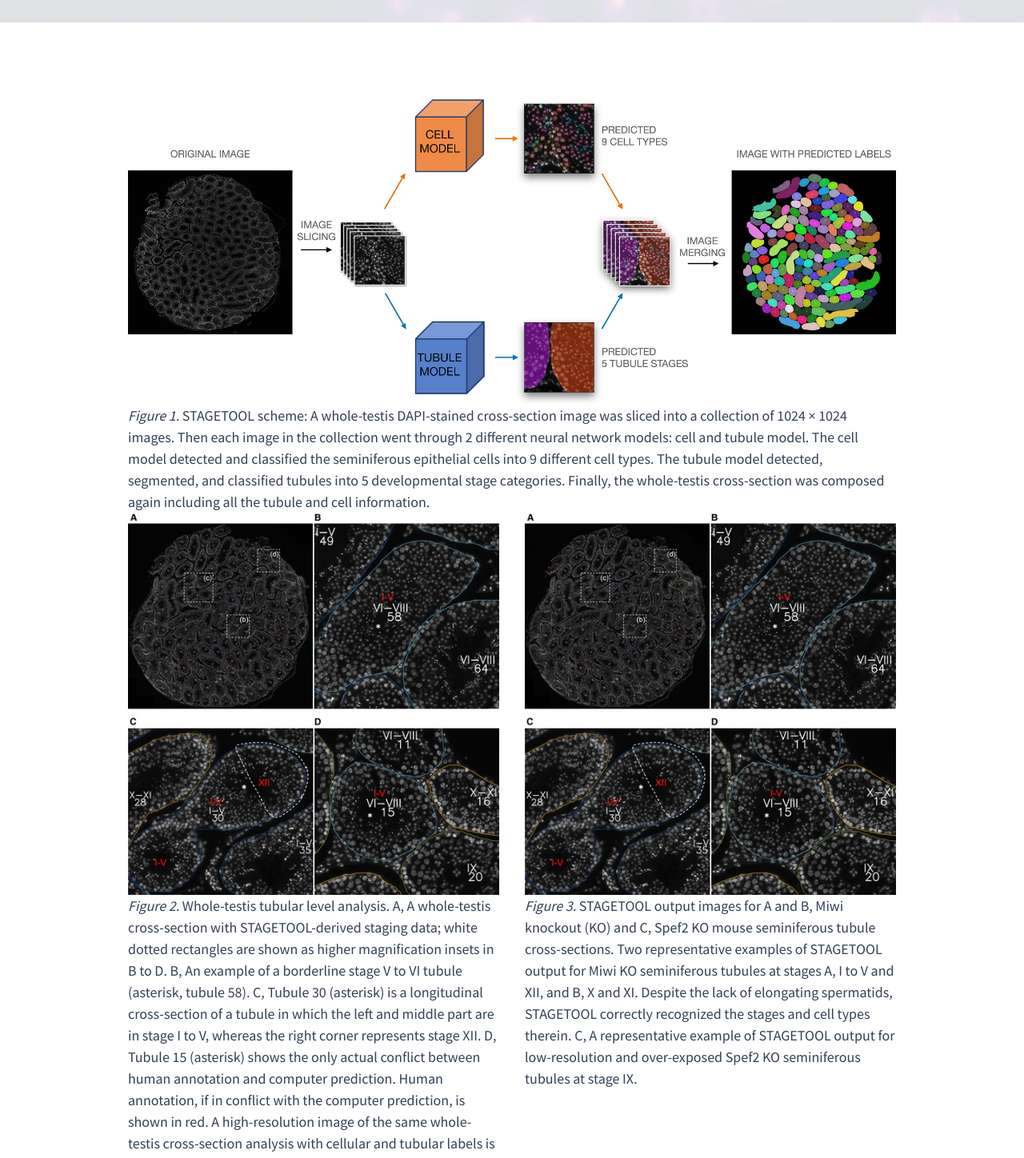
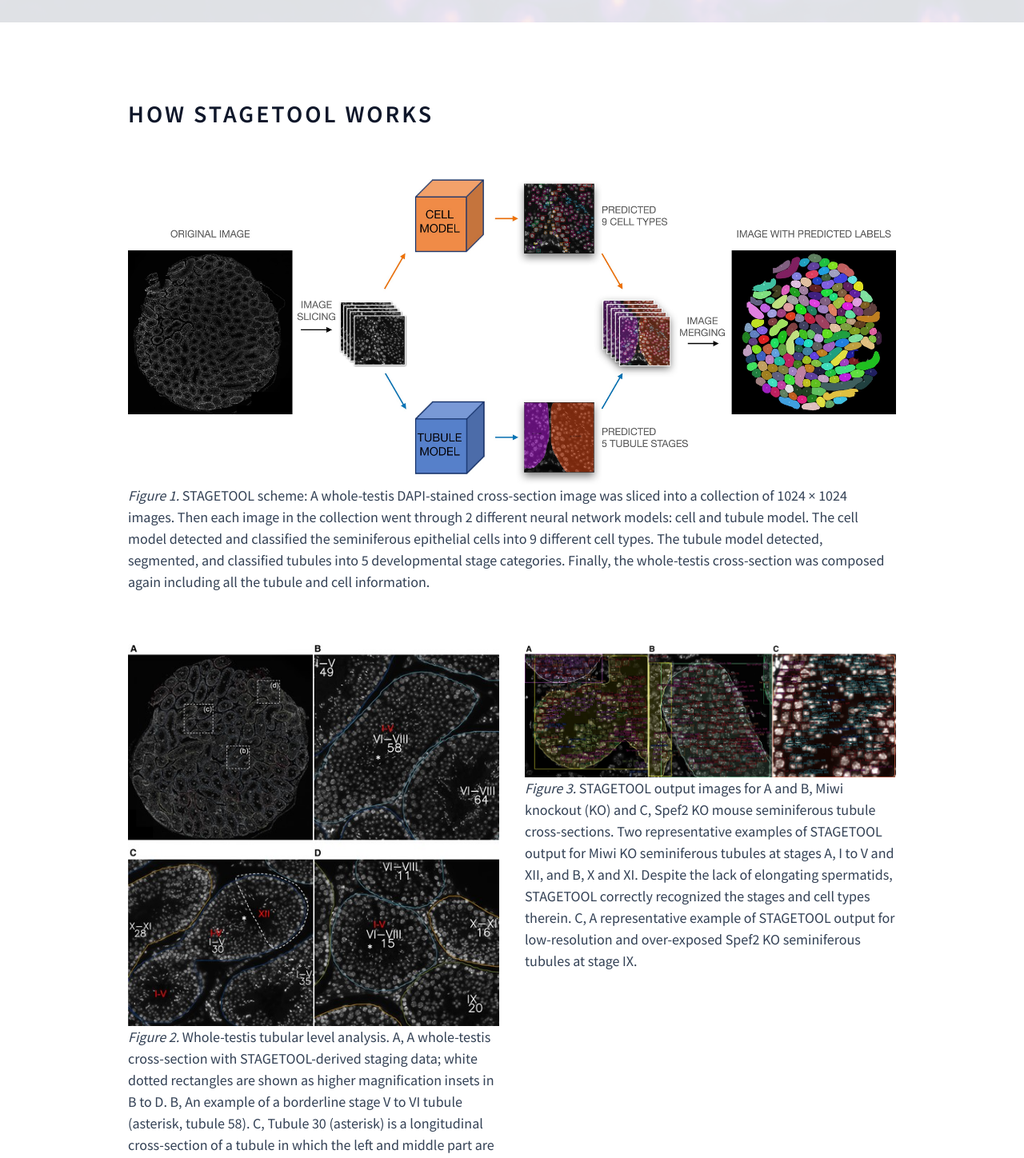
Before and after one commit to Turku-BioImaging/stagetool-ui, a Vue app: page / in a window 1280 px wide. Shown: the part 400-1848 px from the top of the page at 80% size. Built offline with nearby package versions, Linux system fonts and the light colour scheme.

Commit message:
update abstract section

```diff
--- a/src/components/HomeAbstractSection.vue
+++ b/src/components/HomeAbstractSection.vue
@@ -1,31 +1,7 @@
 <template>
   <section class="abstract-section">
     <div class="container mx-auto">
-      <!-- <h2 class="abstract-subtitle">Abstract</h2> -->
-      <!-- <p class="abstract-paragraph">
-        Spermatogenesis is a complex differentiation process that takes place in the seminiferous
-        tubules. A specific organization of spermatogenic cells within the seminiferous epithelium
-        enables a synchronous progress of germ cells at certain steps of differentiation on the
-        spermatogenic pathway. This can be observed in testis cross-sections where seminiferous
-        tubules can be classified into distinct stages of constant cellular composition (12 stages
-        in the mouse). For a detailed analysis of spermatogenesis, these stages have to be
-        individually observed from testis cross-sections. However, the recognition of stages
-        requires special training and expertise. Furthermore, the manual scoring is laborious
-        considering the high number of tubule cross-sections that have to be analyzed. To facilitate
-        the analysis of spermatogenesis, we have developed a convolutional deep neural network-based
-        approach named “STAGETOOL.” STAGETOOL analyses histological images of
-        4′,6-diamidine-2′-phenylindole dihydrochloride (DAPI)-stained mouse testis cross-sections at
-        ×400 magnification, and very accurately classifies tubule cross-sections into 5 stage
-        classes and cells into 9 categories. STAGETOOL classification accuracy for stage classes of
-        seminiferous tubules of a whole-testis cross-section is 99.1%. For cellular level analysis
-        the F1 score for 9 seminiferous epithelial cell types ranges from 0.80 to 0.98. Furthermore,
-        we show that STAGETOOL can be applied for the analysis of knockout mouse models with
-        spermatogenic defects, as well as for automated profiling of protein expression patterns.
-        STAGETOOL is the first fluorescent labeling–based automated method for mouse testis
-        histological analysis that enables both stage and cell-type recognition. While STAGETOOL
-        qualitatively parallels an experienced human histologist, it outperforms humans time-wise,
-        therefore representing a major advancement in male reproductive biology research.
-      </p> -->
+      <h2 class="abstract-subtitle">How StageTool works</h2>
       <div class="stagetool-scheme">
         <img src="@/assets/sample-images/stagetool_scheme.jpg" alt="StageTool scheme" />
         <p>
@@ -55,7 +31,7 @@
           </p>
         </div>
         <div class="right-column">
-          <img src="@/assets/sample-images/whole_testis_tubular_level_analysis.jpeg" alt="" />
+          <img src="@/assets/sample-images/stagetool_robustness.jpeg" alt="" />
           <p>
             <em>Figure 3. </em>STAGETOOL output images for A and B, Miwi knockout (KO) and C, Spef2
             KO mouse seminiferous tubule cross-sections. Two representative examples of STAGETOOL
@@ -85,8 +61,8 @@ section.abstract-section {
   }
   h2.abstract-subtitle {
     @screen lg {
-      @apply text-2xl text-slate-900 font-semibold;
-      @apply w-3/4 mx-auto;
+      @apply text-3xl text-slate-900 font-semibold tracking-widest uppercase;
+      @apply w-3/4 mx-auto mb-16;
     }
   }
   p.abstract-paragraph {
@@ -103,6 +79,7 @@ section.abstract-section {
   }
 
   div.two-column-content {
+    @apply mt-16;
     @screen lg {
       @apply grid grid-cols-2 gap-8 w-3/4 mx-auto;
       & > div {
```
